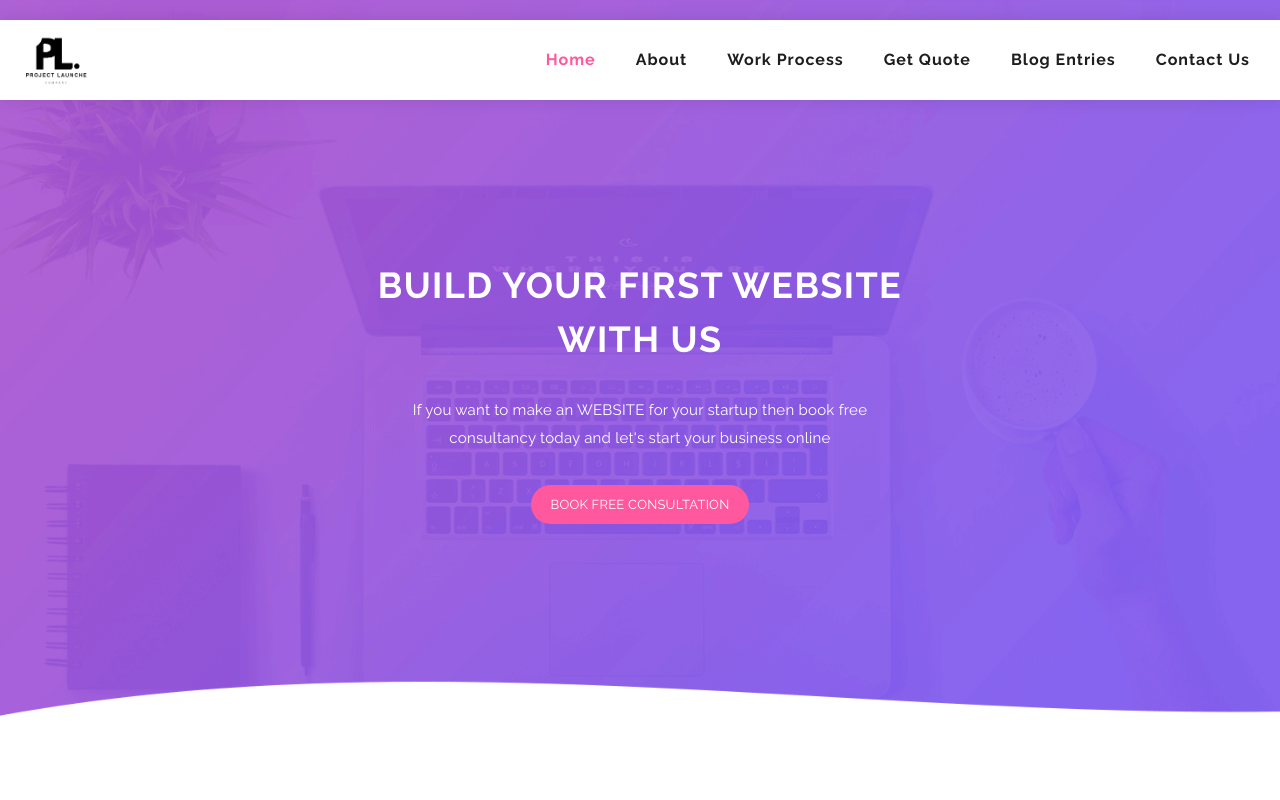
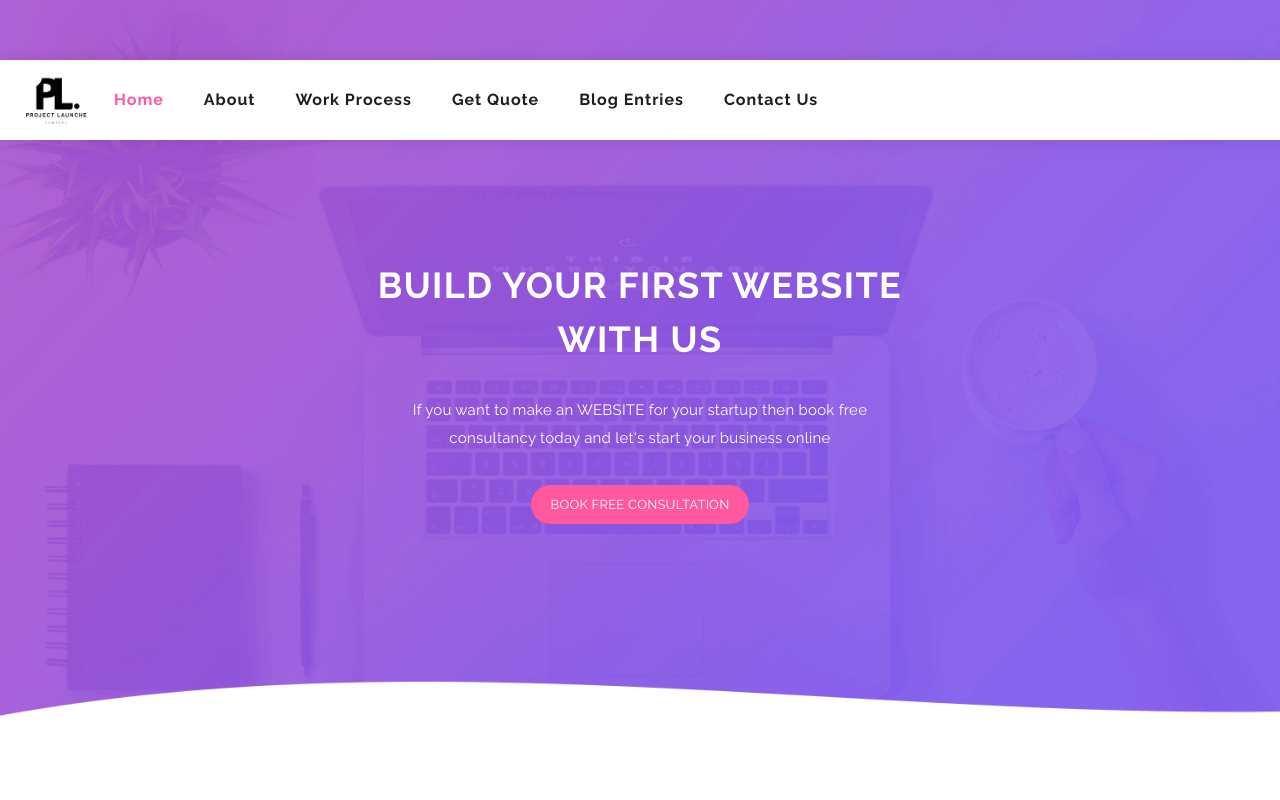
Before and after one commit to Prakhar-bansal1/project-launch, a plain HTML site: page index.html in a window 1280 px wide. Shown: the top 800 px of the page. Drawn offline with Linux system fonts and the light colour scheme.

Commit message:
Update templatemo-softy-pinko.css

```diff
--- a/assets/css/templatemo-softy-pinko.css
+++ b/assets/css/templatemo-softy-pinko.css
@@ -559,7 +559,6 @@ header
 
 .header-area.header-sticky {
   min-height: 80px;
-  margin-top: 20px;
 }
 
 
@@ -639,9 +638,19 @@ header
   }
 }
 
-@media (min-width: 992px) {
+@media (min-width: 375px) {
   .header-area .main-nav .nav {
     display: flex;
+    width: 100%;
+  }
+
+  .header-area .main-nav {
+    display: flex;
+    justify-content: space-between;
+    box-shadow: 0px 0px 15px rgba(0,0,0,0.1);
+    background: #fff;
+    padding-left: 20px;
+    margin-top: 60px;
   }
 }
 
```
